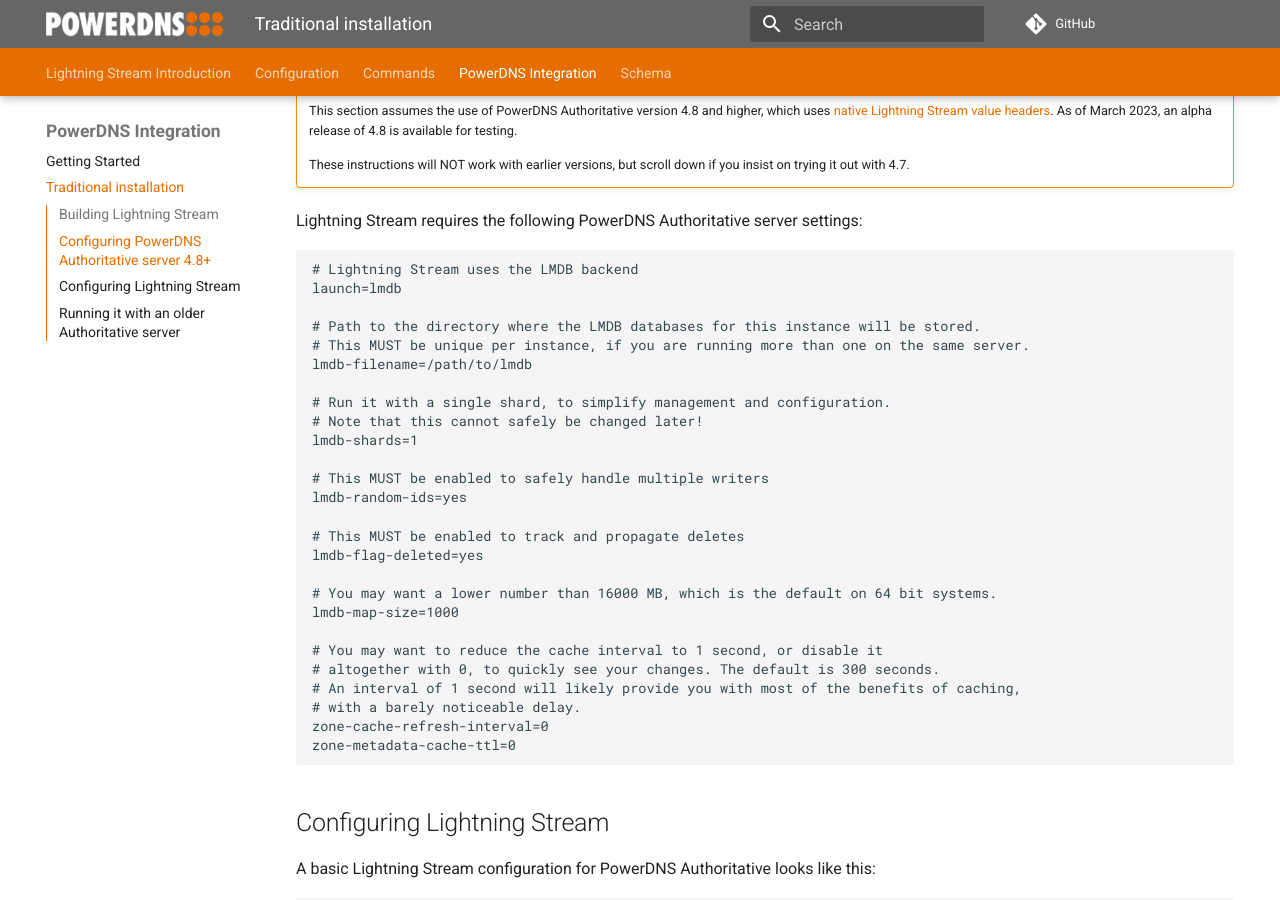
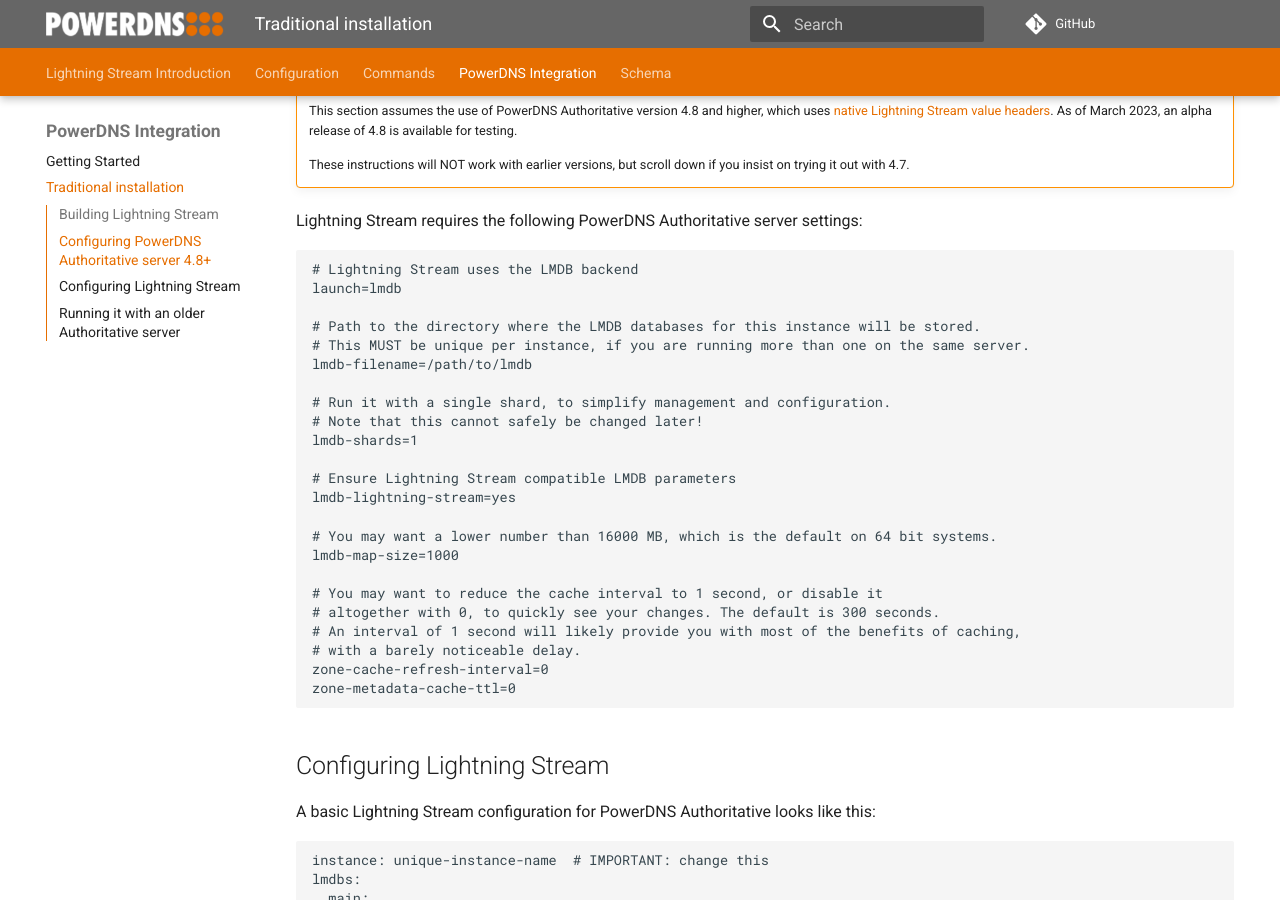
Before and after one commit to PowerDNS/lightningstream, an MkDocs documentation site: the page built from docs/pdns-auth-installation.md, in a window 1280 px wide and 900 px high, scrolled down 766 px. Built offline with MkDocs 1.6.1 and Material for MkDocs 9.7.7, drawn with Linux system fonts in a browser that asks for light colours; comment, search, counter and statistics services are not loaded; the version menu is left out.

Commit message:
Change pdns auth integration docs to use lmdb-lightning-stream
This setting seems to be best practice for the pdns auth config

```diff
--- a/docs/pdns-auth-installation.md
+++ b/docs/pdns-auth-installation.md
@@ -48,11 +48,8 @@ lmdb-filename=/path/to/lmdb
 # Note that this cannot safely be changed later!
 lmdb-shards=1
 
-# This MUST be enabled to safely handle multiple writers
-lmdb-random-ids=yes
-
-# This MUST be enabled to track and propagate deletes
-lmdb-flag-deleted=yes
+# Ensure Lightning Stream compatible LMDB parameters
+lmdb-lightning-stream=yes
 
 # You may want a lower number than 16000 MB, which is the default on 64 bit systems.
 lmdb-map-size=1000
```
